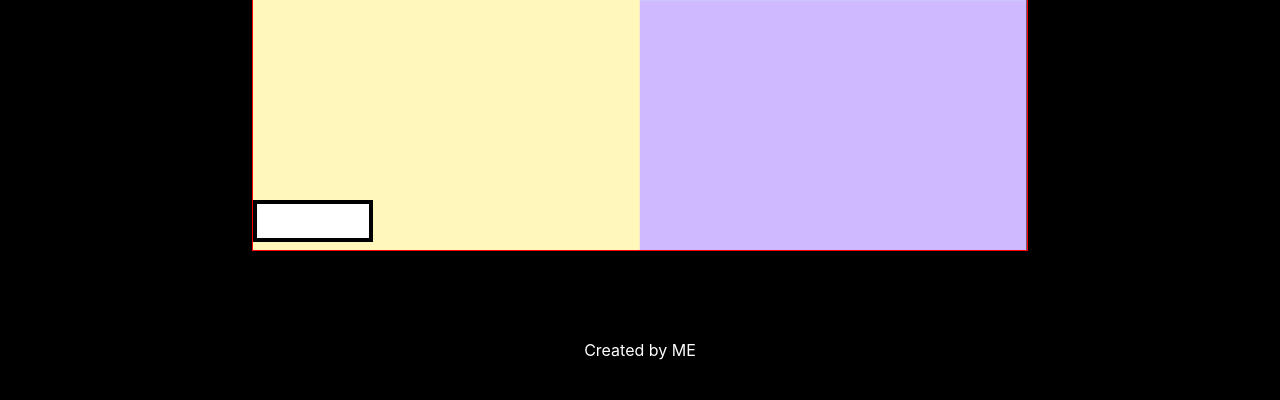
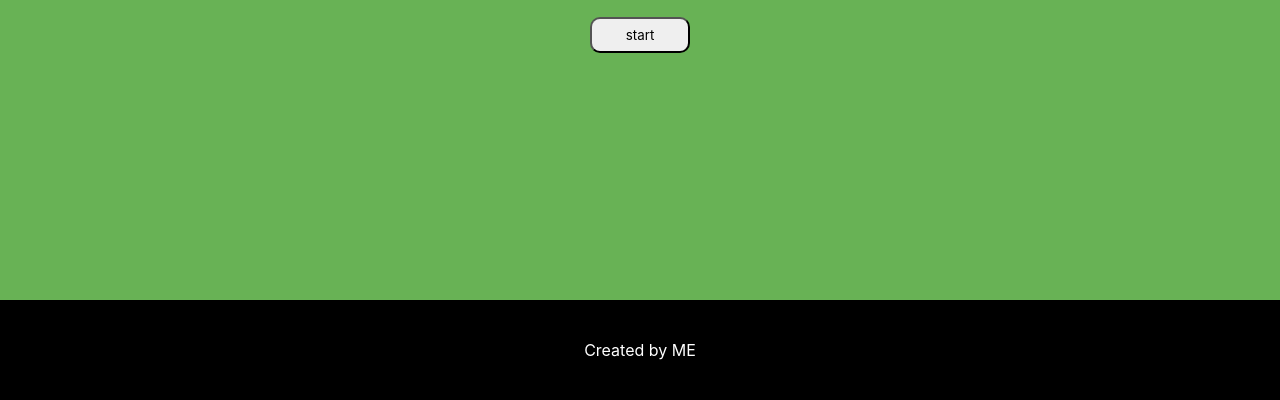
Before and after one commit to k4tttt/DBT_slay, a website built with Vite: page testgame/index.html in a window 1280 px wide. Shown: the part 400-800 px from the top of the page. Built offline with nearby package versions, Linux system fonts and the light colour scheme; animation ran at ten frames a second; files whose address does not match are found by name.

Commit message:
working game
no particles :(

```diff
--- a/testgame/index.html
+++ b/testgame/index.html
@@ -12,6 +12,17 @@
     </header>
     <main>
       <canvas id="gamecanvas"></canvas>
+      <div id="gameStart" class="gameUI">
+        <h1>catch the thing</h1>
+        <p>catch at least 10 things to win</p>
+        <button id="startBtn"><p>start</p></button>
+      </div>
+      <div id="gameEnd" class="gameUI">
+        <p>game over</p>
+        <h1>you <span id="winLoseSpan"></span></h1>
+        <h1>final score: <span id="endScoreSpan"></span></h1>
+        <p>refresh to play again</p>
+      </div>
     </main>
     <footer>
       <p>Created by ME</p>
--- a/testgame/main.js
+++ b/testgame/main.js
@@ -8,23 +8,126 @@ const sizes = {
 
 const speedDown = 300;
 
+const gameStartDiv = document.querySelector("#gameStart");
+const gameEndDiv = document.querySelector("#gameEnd");
+const gameStartBtn = document.querySelector("#startBtn");
+const gameWinLoseSpan = document.querySelector("#winLoseSpan");
+const gameEndScoreSpan = document.querySelector("#endScoreSpan");
+
 class GameScene extends Phaser.Scene {
   constructor() {
     super("scene-game");
     this.player;
+    this.cursor;
+    this.playerSpeed = speedDown + 100;
+    this.target;
+    this.points = 0;
+    this.textScore;
+    this.textTime;
+    this.timedEvent;
+    this.remainingTime;
+    this.woum;
+    this.bgMusic;
+    this.emitter;
   }
 
   preload() {
     this.load.image("bg", "/assets/bg.png");
     this.load.image("bar", "/assets/bar.png");
+    this.load.image("arrow", "/assets/arrow.png");
+    this.load.image("particle", "/assets/particle.png");
+    this.load.audio("bgMusic", "/assets/1-01 44th Cloud Lavender (SOPHIE Remix).mp3");
+    this.load.audio("woum", "/assets/hmm.mp3");
   }
 
   create() {
+    this.scene.pause("scene-game");
+
+    this.woum = this.sound.add("woum");
+    this.bgMusic = this.sound.add("bgMusic");
+    this.bgMusic.play();
+
     this.add.image(0, 0, "bg").setOrigin(0,  0);
-    this.player = this.add.image(0, sizes.height - 50, "bar").setOrigin(0,  0);
+    this.player = this.physics.add.image(0, sizes.height - 50, "bar").setOrigin(0,  0);
+    this.player.setImmovable(true);
+    this.player.body.allowGravity = false;
+    this.player.setCollideWorldBounds(true);
+    this.player.setSize(this.player.width - this.player.width/4, this.player.height/6).setOffset(this.player.width/10, this.player.height - this.player.height/10);
+
+    this.target = this.physics.add.image(0, 0, "arrow").setOrigin(0, 0);
+    this.target.setMaxVelocity(0, speedDown);
+
+    this.physics.add.overlap(this.target, this.player, this.targetHit, null, this);
+
+    this.cursor = this.input.keyboard.createCursorKeys();
+
+    this.textScore = this.add.text(sizes.width - 120, 10, "Score: 0", {
+      font: "25px Arial",
+      fill: "#000",
+    });
+    this.textTime = this.add.text(10, 10, "Remaining time: 00", {
+      font: "25px Arial",
+      fill: "#000",
+    });
+
+    this.timedEvent = this.time.delayedCall(80000, this.gameOver, [], this);
+
+    this.emitter = this.add.particles(0, 0, "particle", {
+      speed: 100,
+      gravityY: speedDown - 200,
+      scale: 0.04,
+      duration: 100,
+      emitting: false
+    });
+    this.emitter.startFollow(this.player, this.player.width/2, this.player.height/2, true);
   }
 
-  update() {}
+  update() {
+    this.remainingTime = this.timedEvent.getRemainingSeconds();
+    this.textTime.setText(`Remaining time: ${Math.round(this.remainingTime).toString()}`);
+
+    if (this.target.y >= sizes.height) {
+      this.target.setY(0);
+      this.target.setX(this.getRandomX());
+    }
+
+    const {left, right} = this.cursor;
+
+    if (left.isDown) {
+      this.player.setVelocityX(-this.playerSpeed);
+    } else if (right.isDown) {
+      this.player.setVelocityX(this.playerSpeed);
+    } else {
+      this.player.setVelocityX(0);
+    }
+  }
+
+  getRandomX() {
+    return Math.floor(Math.random() * 740);
+  }
+
+  targetHit() {
+    this.woum.play();
+    this.emitter.start();
+    this.target.setY(0);
+    this.target.setX(this.getRandomX());
+    this.points++;
+    this.textScore.setText(`Score: ${this.points}`);
+  }
+
+  gameOver() {
+    this.sys.game.destroy(true);
+
+    if (this.points >= 20) {
+      gameEndScoreSpan.textContent = this.points;
+      gameWinLoseSpan.textContent = "win!";
+    } else {
+      gameEndScoreSpan.textContent = this.points;
+      gameWinLoseSpan.textContent = "lose!";
+    }
+
+    gameEndDiv.style.display = "flex";
+  }
 }
 
 const config = {
@@ -43,3 +146,8 @@ const config = {
 };
 
 const game = new Phaser.Game(config);
+
+gameStartBtn.addEventListener("click", () => {
+  gameStartDiv.style.display = "none";
+  game.scene.resume("scene-game");
+});
--- a/testgame/style.css
+++ b/testgame/style.css
@@ -44,3 +44,48 @@ main {
   display: flex;
   z-index: 1;
 }
+
+.gameUI {
+  width: 100%;
+  height: 100%;
+  background-color: var(--accent);
+  display: flex;
+  flex-direction: column;
+  justify-content: center;
+  align-items: center;
+  z-index: 2;
+}
+
+.gameUI * {
+  text-align: center;
+  margin-top: 5px;
+}
+
+#gameStart {
+  display: flex;
+}
+
+#gameEnd {
+  display: none;
+}
+
+#startBtn {
+  display: inline-block;
+  width: 100px;
+  padding: 8px 15px;
+  margin: 20px 0;
+  text-align: center;
+  font-family: inherit;
+  border-radius: 10px;
+}
+
+#startBtn p {
+  margin-top: 0;
+}
+
+#startBtn:hover {
+  background-color: var(--dark);
+  border: 0.5px solid var(--light);
+  color: var(--light);
+  cursor: pointer;
+}
```
Also changed, not shown: testgame/public/assets/arrow.png (added), testgame/public/assets/particle.png (added), 3 other files.
